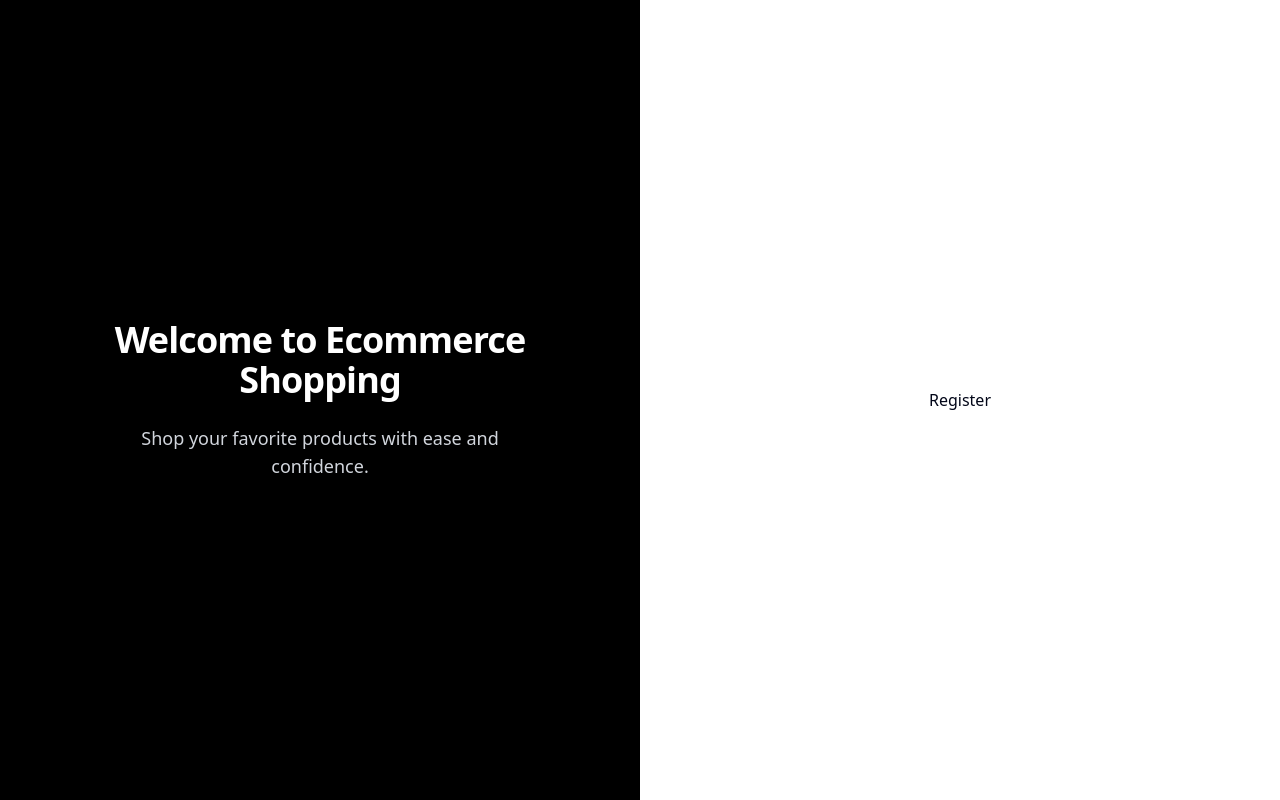
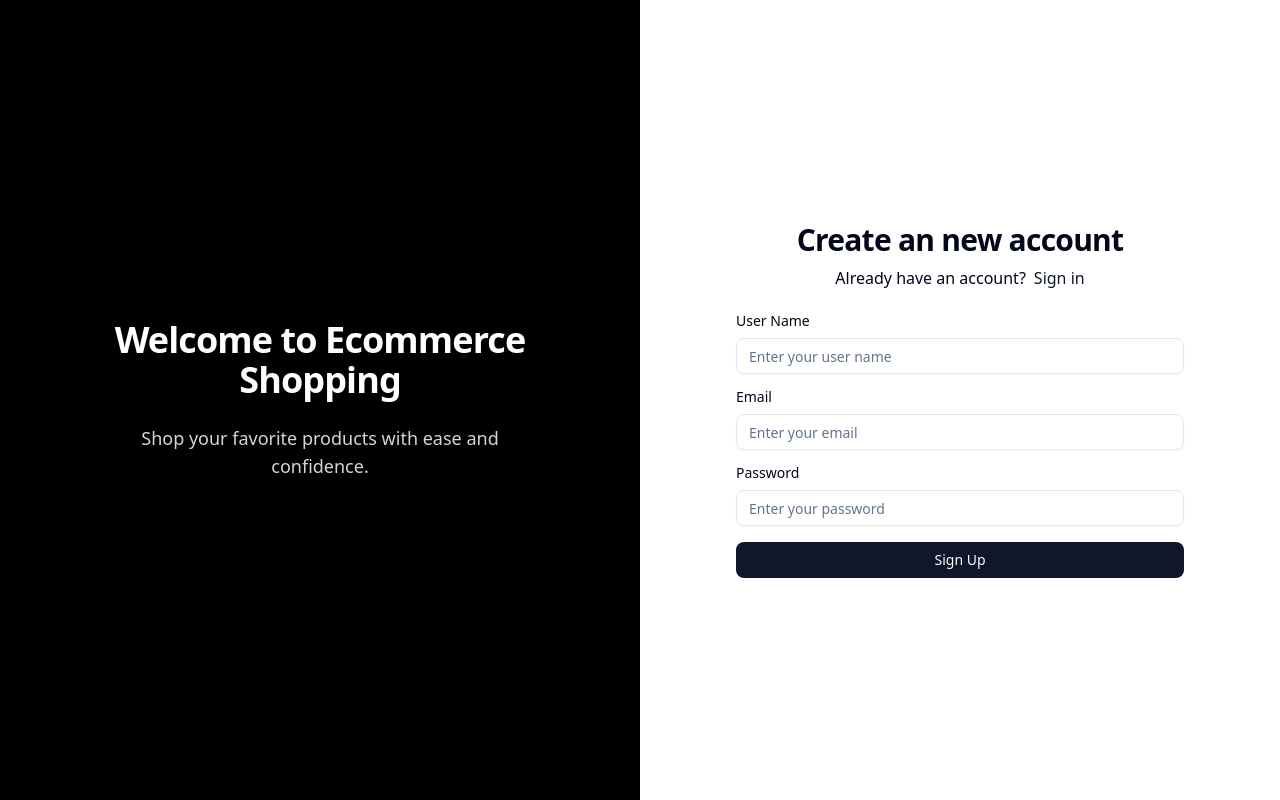
Before and after one commit to easy2-code/Ecommerce, a React (Vite) app in the folder frontend/: page /auth/register in a window 1280 px wide. Built offline with nearby package versions, Linux system fonts and the light colour scheme.

Commit message:
Complete Sign up and Sign in page...

```diff
--- /dev/null
+++ b/frontend/src/components/common/CommonForm.jsx
@@ -0,0 +1,116 @@
+import React from "react";
+import { Input } from "../ui/input";
+import { Label } from "../ui/label";
+import { Select, SelectItem, SelectTrigger, SelectValue } from "../ui/select";
+import { Textarea } from "../ui/textarea";
+import { SelectContent } from "@radix-ui/react-select";
+import { Button } from "../ui/button";
+
+export default function CommonForm({
+  formControls,
+  formData,
+  setFormData,
+  onSubmit,
+  buttonText,
+}) {
+  function renderInputsByComponentType(getControlItem) {
+    let element = null;
+    const value = formData[getControlItem.name] || "";
+
+    switch (getControlItem.componentType) {
+      case "input":
+        element = (
+          <Input
+            name={getControlItem.name}
+            placeholder={getControlItem.placeholder}
+            id={getControlItem.name}
+            type={getControlItem.type}
+            value={value}
+            onChange={(event) =>
+              setFormData({
+                ...formData,
+                [getControlItem.name]: event.target.value,
+              })
+            }
+          />
+        );
+        break;
+      case "select":
+        element = (
+          <Select
+            onValueChange={(value) =>
+              setFormData({
+                ...formData,
+                [getControlItem.name]: value,
+              })
+            }
+            value={value}
+          >
+            <SelectTrigger className="w-full">
+              <SelectValue placeholder={getControlItem.placeholder} />
+            </SelectTrigger>
+            <SelectContent>
+              {getControlItem.options && getControlItem.options.lenght > 0
+                ? getControlItem.options.map((optionItem) => (
+                    <SelectItem key={optionItem.id} value={optionItem.id}>
+                      {optionItem.label}
+                    </SelectItem>
+                  ))
+                : null}
+            </SelectContent>
+          </Select>
+        );
+        break;
+      case "textarea":
+        element = (
+          <Textarea
+            name={getControlItem.name}
+            placeholder={getControlItem.placeholder}
+            id={getControlItem.name}
+            value={value}
+            onChange={(event) =>
+              setFormData({
+                ...formData,
+                [getControlItem.name]: event.target.value,
+              })
+            }
+          />
+        );
+        break;
+      default:
+        element = (
+          <Input
+            name={getControlItem.name}
+            placeholder={getControlItem.placeholder}
+            id={getControlItem.name}
+            type={getControlItem.type}
+            value={value}
+            onChange={(event) =>
+              setFormData({
+                ...formData,
+                [getControlItem.name]: event.target.value,
+              })
+            }
+          />
+        );
+        break;
+    }
+    return element;
+  }
+  return (
+    <form onSubmit={onSubmit}>
+      <div className="flex flex-col gap-4">
+        {formControls.map((controlItem) => (
+          <div className="grid w-full gap-1.5" key={controlItem.name}>
+            <Label className="mb-1">{controlItem.label}</Label>
+            {renderInputsByComponentType(controlItem)}
+          </div>
+        ))}
+      </div>
+
+      <Button type="submit" className="mt-4 w-full">
+        {buttonText || "Submit"}
+      </Button>
+    </form>
+  );
+}
--- a/frontend/src/components/common/Form.jsx
+++ /dev/null
@@ -1,5 +0,0 @@
-import React from "react";
-
-export default function Form() {
-  return <div>Form</div>;
-}
--- /dev/null
+++ b/frontend/src/config/index.js
@@ -0,0 +1,40 @@
+export const registerFormControls = [
+  {
+    name: "userName",
+    label: "User Name",
+    placeholder: "Enter your user name",
+    componentType: "input",
+    type: "text",
+  },
+  {
+    name: "email",
+    label: "Email",
+    placeholder: "Enter your email",
+    componentType: "input",
+    type: "email",
+  },
+  {
+    name: "password",
+    label: "Password",
+    placeholder: "Enter your password",
+    componentType: "input",
+    type: "password",
+  },
+];
+
+export const loginFormControls = [
+  {
+    name: "email",
+    label: "Email",
+    placeholder: "Enter your email",
+    componentType: "input",
+    type: "email",
+  },
+  {
+    name: "password",
+    label: "Password",
+    placeholder: "Enter your password",
+    componentType: "input",
+    type: "password",
+  },
+];
--- a/frontend/src/pages/auth/Login.jsx
+++ b/frontend/src/pages/auth/Login.jsx
@@ -1,5 +1,44 @@
-import React from "react";
+import CommonForm from "@/components/common/CommonForm";
+import { loginFormControls } from "@/config";
+import React, { useState } from "react";
+import { Link } from "react-router-dom";
+
+const initialState = {
+  email: "",
+  password: "",
+};
 
 export default function Login() {
-  return <div>Login</div>;
+  const [formData, setFormData] = useState(initialState);
+
+  function onSubmit(e) {
+    e.preventDefault();
+    console.log("Form Data Submitted:", formData);
+  }
+
+  return (
+    <div className="mx-auto w-full max-w-md space-y-6">
+      <div className="text-center">
+        <h1 className="text-3xl font-bold tracking-tight text-foreground">
+          Sign in to your account
+        </h1>
+        <p className="mt-2">
+          Don't have an account?
+          <Link
+            className="font-medium ml-2 text-primary hover:underline"
+            to="/auth/register"
+          >
+            Sign up
+          </Link>
+        </p>
+      </div>
+      <CommonForm
+        formControls={loginFormControls}
+        formData={formData}
+        setFormData={setFormData}
+        onSubmit={onSubmit}
+        buttonText="Sign In"
+      />
+    </div>
+  );
 }
--- a/frontend/src/pages/auth/Register.jsx
+++ b/frontend/src/pages/auth/Register.jsx
@@ -1,5 +1,45 @@
-import React from "react";
+import CommonForm from "@/components/common/CommonForm";
+import { registerFormControls } from "@/config";
+import React, { useState } from "react";
+import { Link } from "react-router-dom";
+
+const initialState = {
+  userName: "",
+  email: "",
+  password: "",
+};
 
 export default function Register() {
-  return <div>Register</div>;
+  const [formData, setFormData] = useState(initialState);
+
+  function onSubmit(e) {
+    e.preventDefault();
+    console.log("Form Data Submitted:", formData);
+  }
+
+  return (
+    <div className="mx-auto w-full max-w-md space-y-6">
+      <div className="text-center">
+        <h1 className="text-3xl font-bold tracking-tight text-foreground">
+          Create an new account
+        </h1>
+        <p className="mt-2">
+          Already have an account?
+          <Link
+            className="font-medium ml-2 text-primary hover:underline"
+            to="/auth/login"
+          >
+            Sign in
+          </Link>
+        </p>
+      </div>
+      <CommonForm
+        formControls={registerFormControls}
+        formData={formData}
+        setFormData={setFormData}
+        onSubmit={onSubmit}
+        buttonText="Sign Up"
+      />
+    </div>
+  );
 }
```
